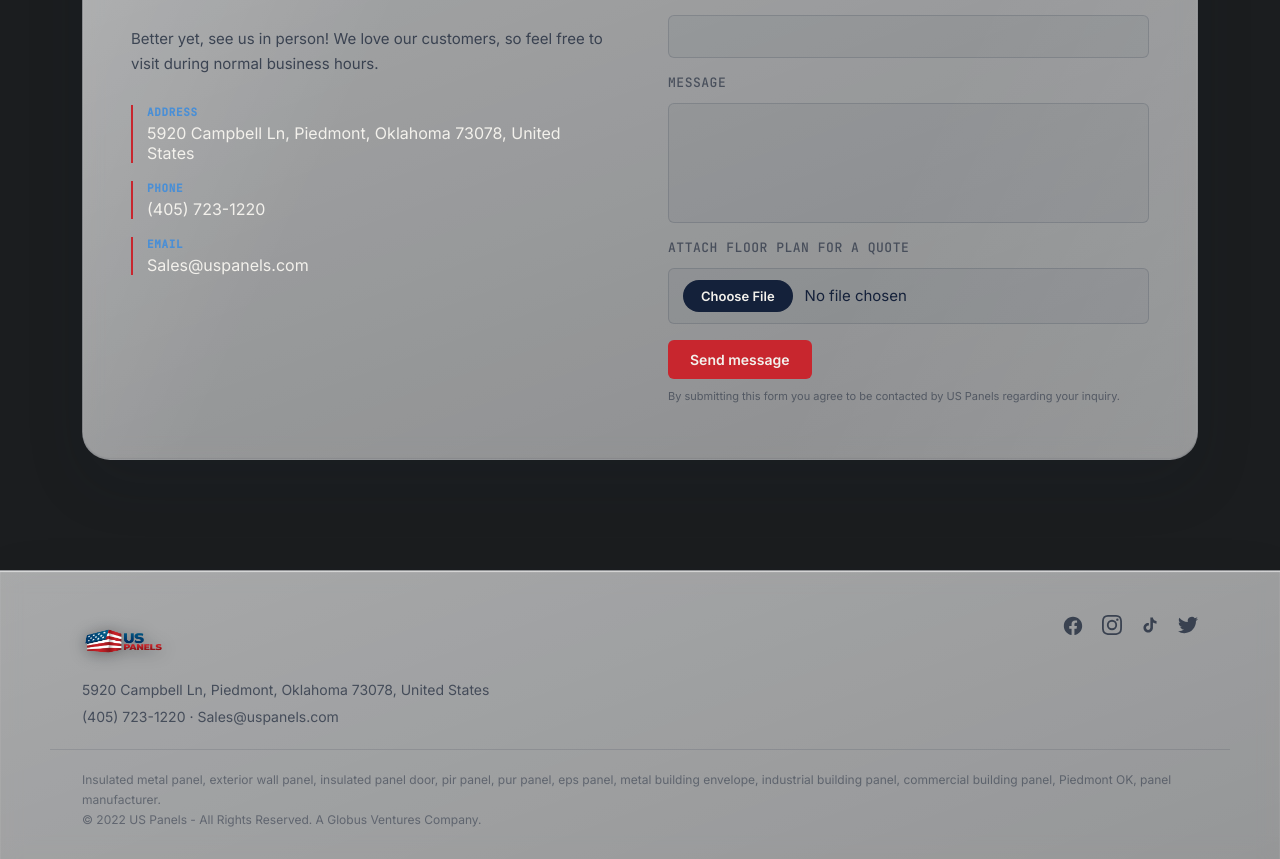
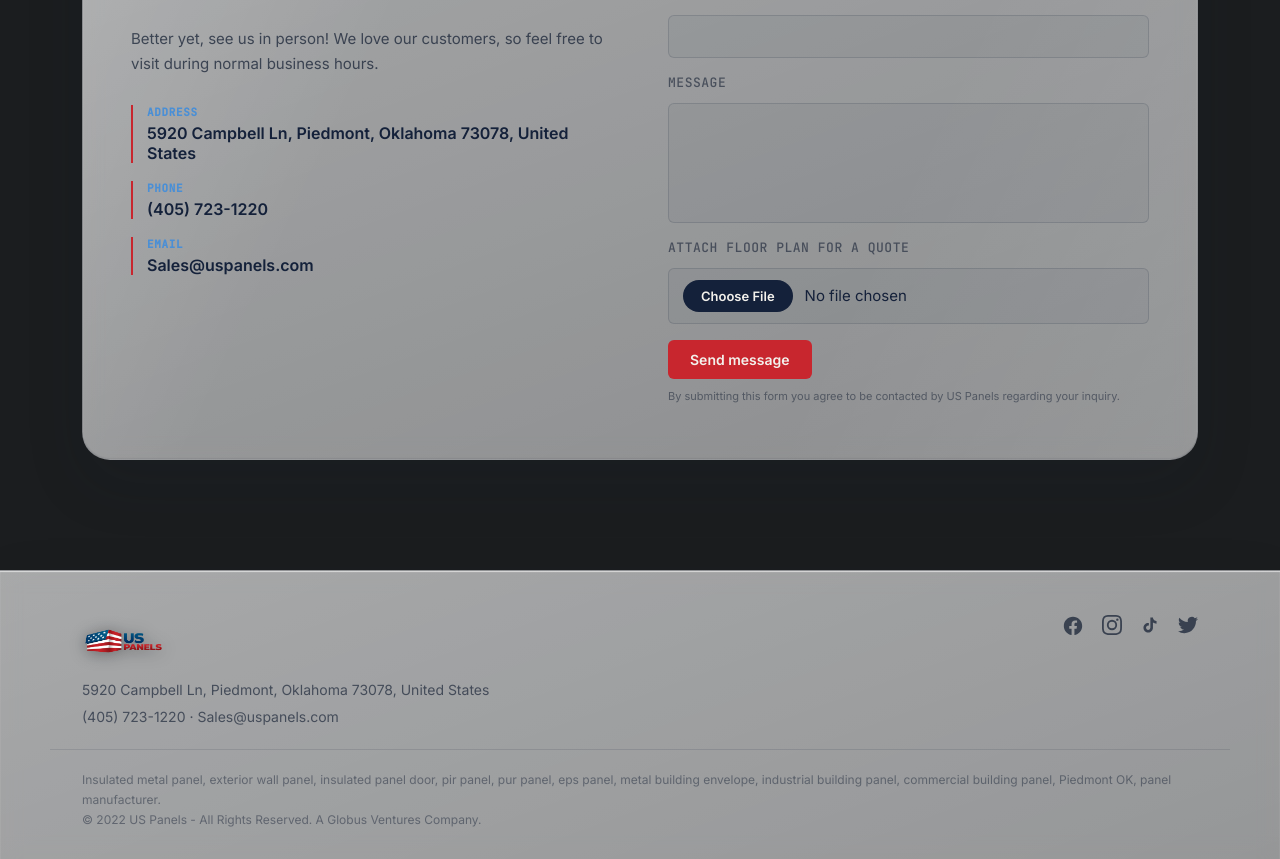
Before and after one commit to Harvestpanels/US-Panels-frontend, a React (Vite) app: page / in a window 1280 px wide. Shown: the part 6540-7399 px from the top of the page. Built offline with nearby package versions, Linux system fonts and the light colour scheme.

Commit message:
Make contact detail values bold, matching the section heading color

```diff
--- a/src/App.css
+++ b/src/App.css
@@ -1022,7 +1022,14 @@ h3 {
   color: #4a8fd6;
 }
 
+.hp-contact__details li > span {
+  color: #14213a;
+  font-weight: 700;
+}
+
 .hp-contact__details a {
+  color: #14213a;
+  font-weight: 700;
   transition: color 0.2s ease;
 }
 
```
